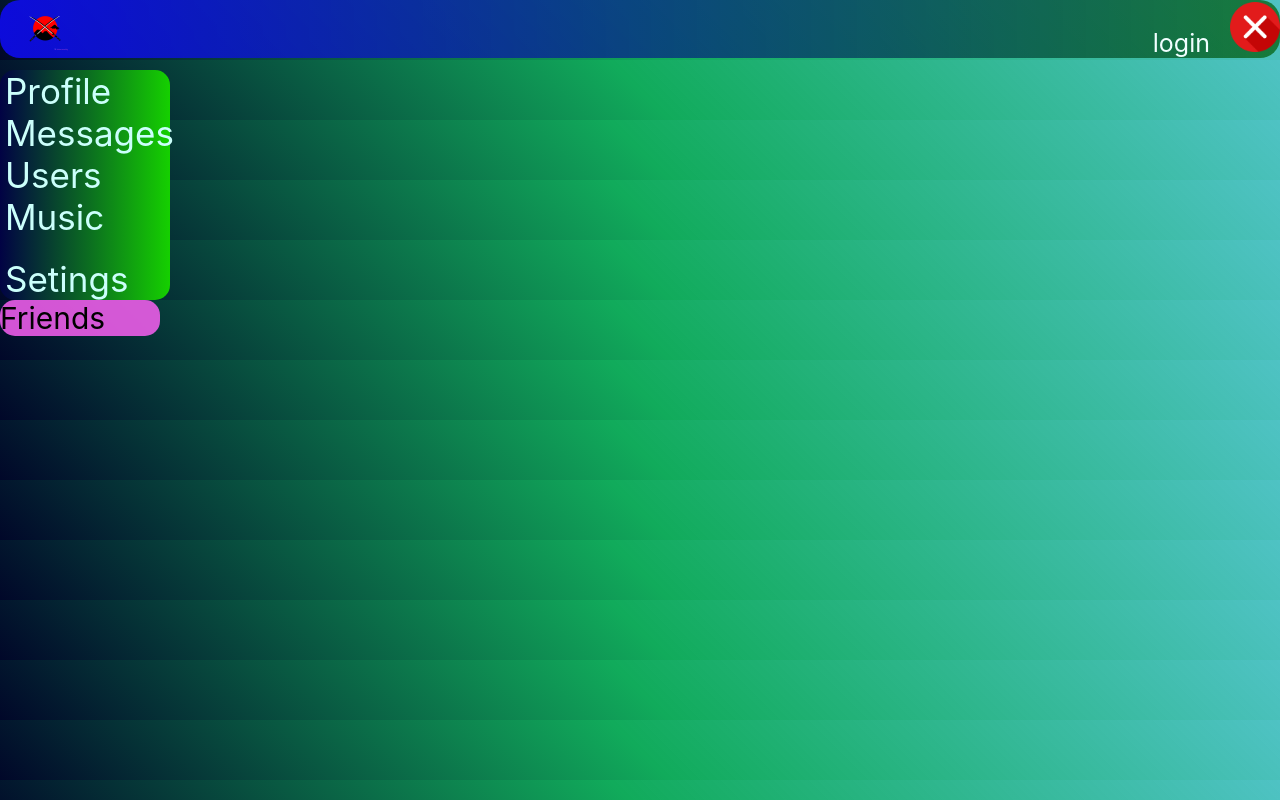
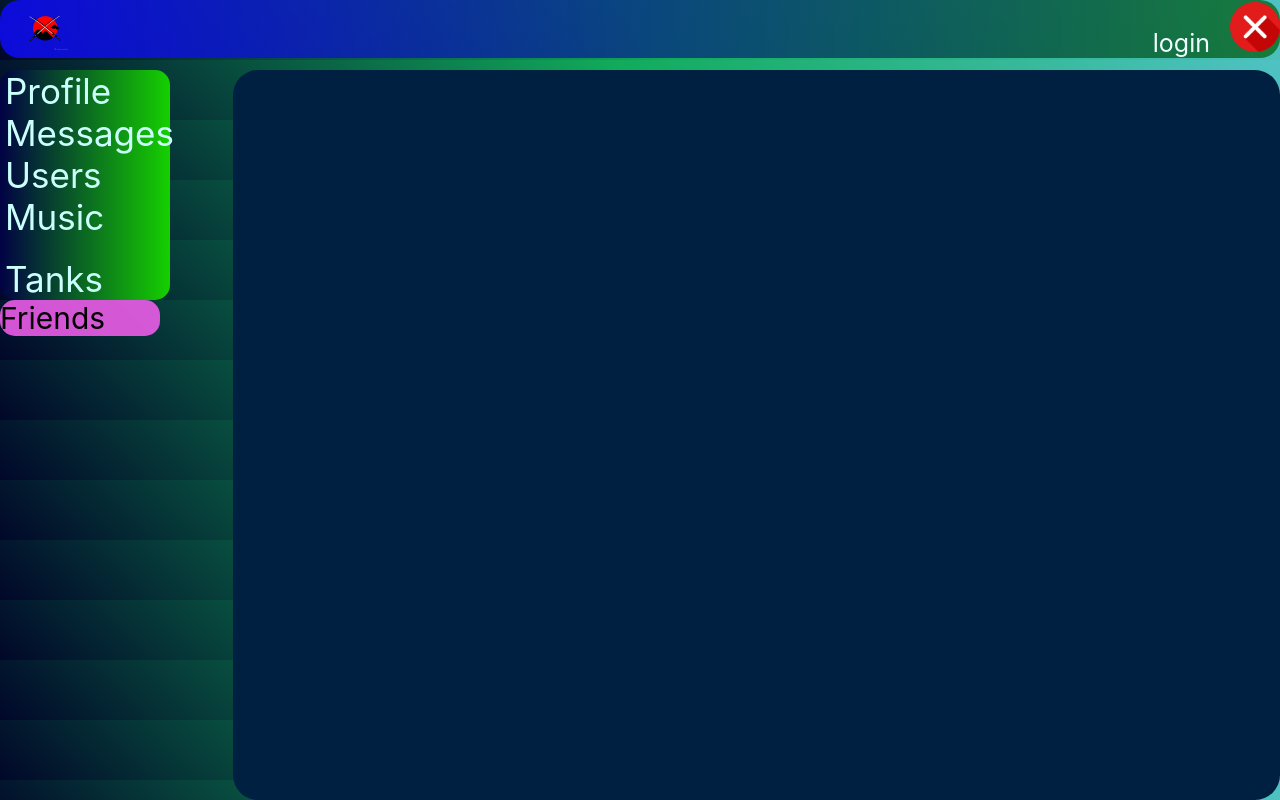
Before and after one commit to Alexey928/WheyOfSamuray, a React (Create React App) app: page /Tanks in a window 1280 px wide. Built offline with nearby package versions, Linux system fonts and the light colour scheme; no server answers.

Commit message:
continue progect 40 implement redux-form11 not stabil

```diff
--- a/src/ActionCreators/profilePageAC.ts
+++ b/src/ActionCreators/profilePageAC.ts
@@ -1,6 +1,6 @@
 import {profileDataType} from "../Resduscers/ProfileReducer";
 import {DispatchType} from "../State/reduxStore";
-import {setIsRequestProcessingStatusAC} from "../ActionCreators/authUserAC"
+import {setIsRequestProcessingStatusAC} from "./authUserAC"
 import {profileApi} from "../API/dalAPI";
 
 export  type addNewPostActionType = {
--- a/src/App.tsx
+++ b/src/App.tsx
@@ -18,6 +18,8 @@ import LoginPage from "./components/Login/loginPage";
 import Preloader from "./components/UIcomponets/generalPreloader/Preloader";
 import {AppStateType, initializeAppTC} from "./ActionCreators/AppAC";
 import {useSelector} from "react-redux";
+import TancsPage from "./components/Tancs/TancsPage";
+import TanksPage from "./components/Tancs/TancsPage";
 
 const App = ()=>{
     const dispatch = useAppDispatch();
@@ -25,7 +27,7 @@ const App = ()=>{
 
     useEffect(()=>{
         dispatch(initializeAppTC())
-    },[])
+    },[dispatch])
     //_______________________________profilePage calbaks______________________
     const addPost = (newPost:string)=>{
         dispatch(addPostAC(newPost));
@@ -95,11 +97,11 @@ const App = ()=>{
                                                                             removeDialog={removeDialog}
                     />
                     }/>
-
                     <Route path = {"/Users/*"} element={<Users
                                                                followUnfollowUser={followUnfolowUser}
                                                                setCurrentPage={setCurentPage}
                     />}/>
+                    <Route path = {"/Tanks/*"} element={<TanksPage/>}/>
                 </Routes>
             </div>
         </Router>
--- a/src/Resduscers/usersReduser.ts
+++ b/src/Resduscers/usersReduser.ts
@@ -10,7 +10,7 @@ import {
 const initialState:usersStateType = {
     users:[],
     pageSize:10,
-    totalUsersCount:0,
+    totalUsersCount:11,
     curentPage:1,
     isLoading:false,
 }
--- a/src/components/Navigation/Navigation.tsx
+++ b/src/components/Navigation/Navigation.tsx
@@ -29,7 +29,7 @@ const Navigation = ()=>{
                    <a href={"/Music"}>Music</a>
                </div>
                <div>
-                   <a href={"/Setings"}>Setings</a>
+                   <a href={"/Tanks"}>Tanks</a>
                </div>
            </nav>
            <div className={style.frendsCotayner}>Friends</div>
--- a/src/components/PaginationBlock/PaginationBlock.tsx
+++ b/src/components/PaginationBlock/PaginationBlock.tsx
@@ -24,6 +24,7 @@ const PaginationBlock = (props:paginationPropsType) => {
 
 return (
         <div>
+
             <span style={{backgroundColor:"red",marginLeft:5,marginTop:3}}>{"<<"}</span>
             {firstButtons.map(el=><button onClick={()=>props.setCurentPage(el)} key={el}>{el}</button>)}
             {"<<...>>"}
--- /dev/null
+++ b/src/components/Tancs/Tancs.module.css
@@ -0,0 +1,7 @@
+.content{
+    height: calc(100vh - 70px);
+    margin-top: 70px;
+    background-color:  #002041;
+    border-radius: 25px;
+    position: relative;
+}
--- /dev/null
+++ b/src/components/Tancs/TancsPage.tsx
@@ -0,0 +1,12 @@
+import React from 'react';
+import style from "./Tancs.module.css"
+
+const TanksPage = () => {
+    return (
+        <div className={style.content} >
+
+        </div>
+    );
+};
+
+export default TanksPage;
```
Lines whose indentation alone changed are shown as unchanged.
